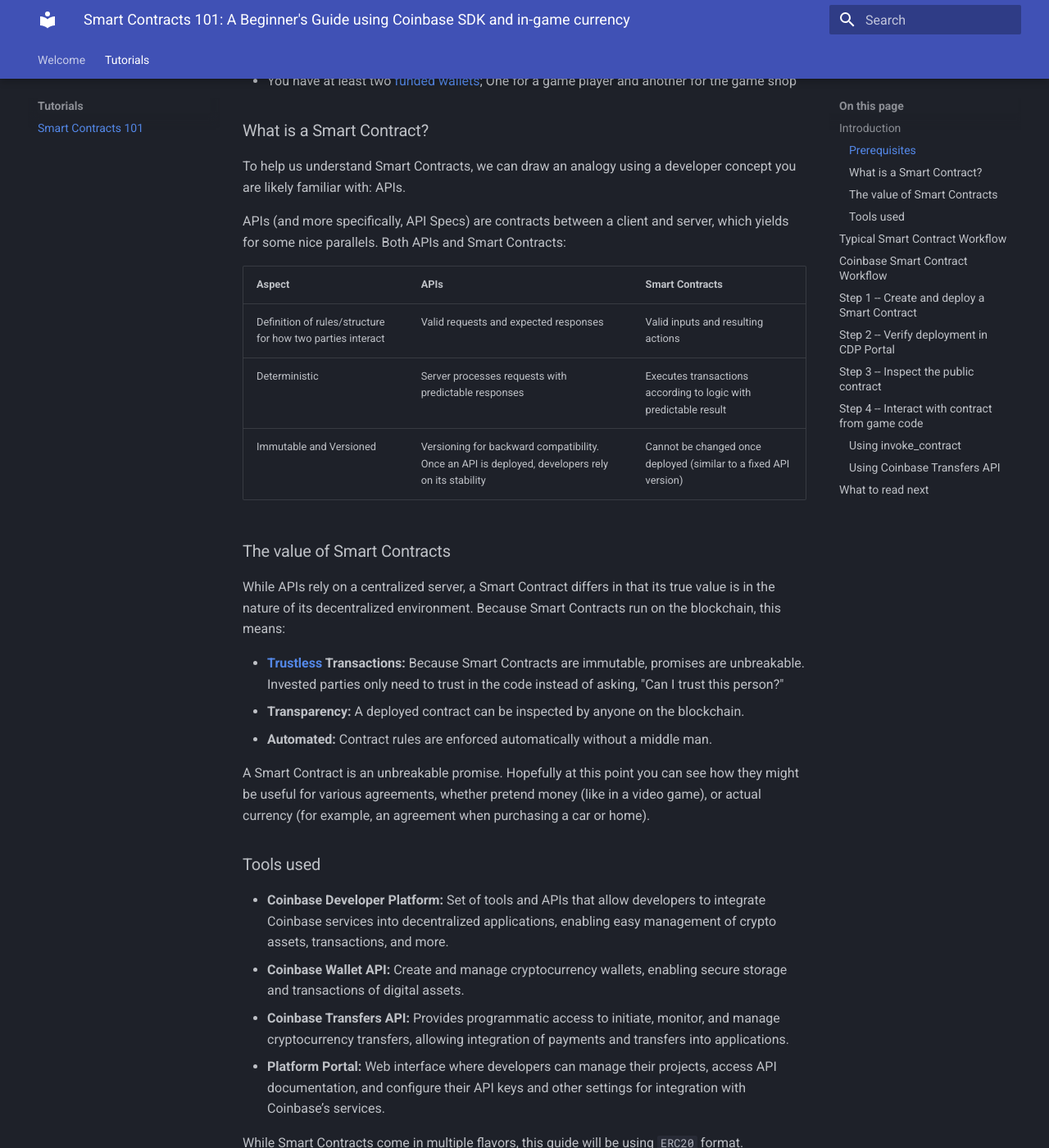
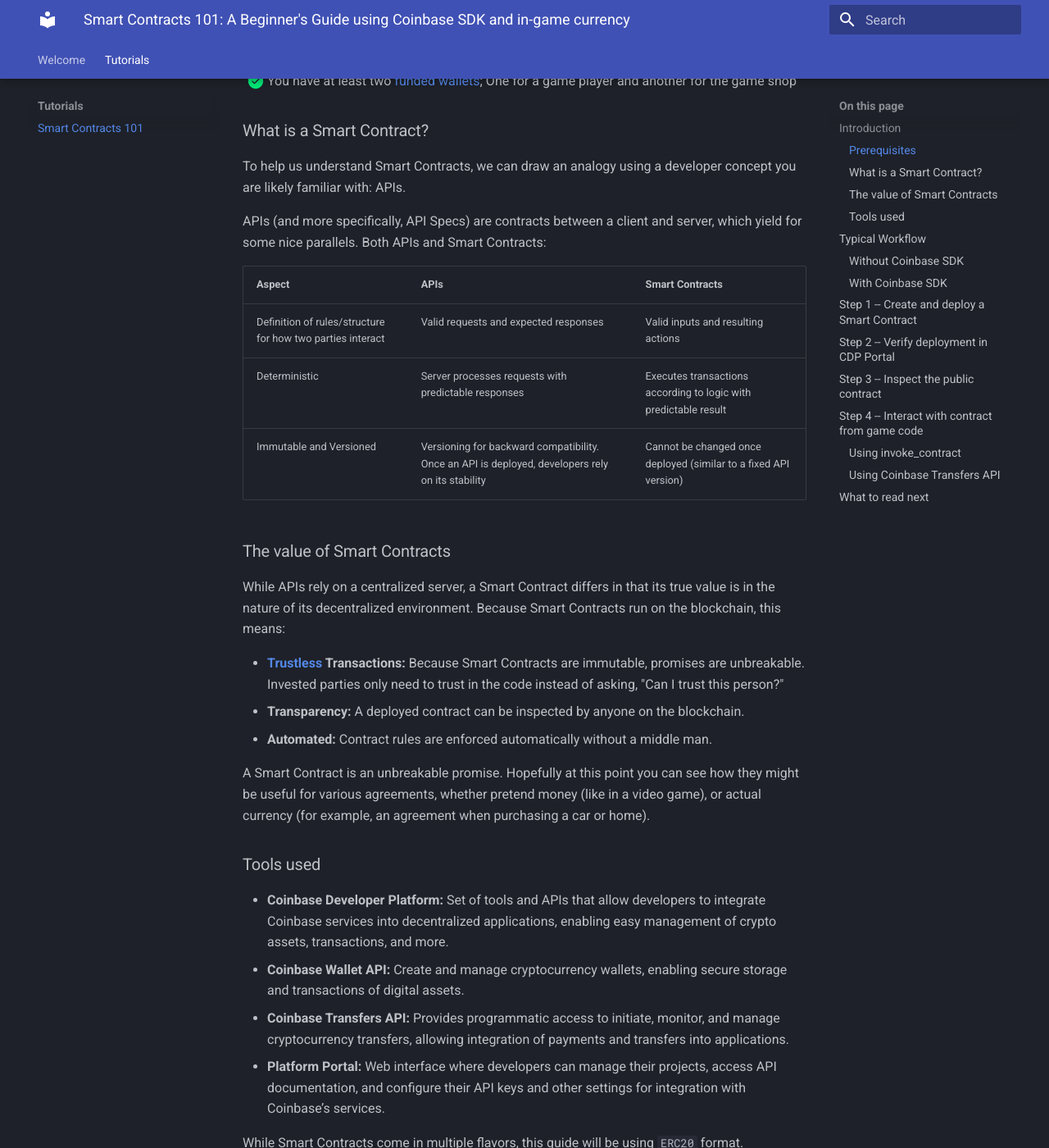
Before and after one commit to cdp-docs/presentation, an MkDocs documentation site: the page built from docs/tutorials/smart-contracts-101.md, in a window 1280 px wide and 1400 px high, scrolled down 813 px. Shown: the whole window at 82% size. Built offline with MkDocs 1.6.1 and Material for MkDocs 9.7.7, drawn with Linux system fonts in a browser that asks for light colours; some of the changed text lies outside the part shown.

Commit message:
Minor formatting edit

```diff
--- a/docs/tutorials/smart-contracts-101.md
+++ b/docs/tutorials/smart-contracts-101.md
@@ -30,14 +30,14 @@
 
 This guide also assumes:
 
-- You are running Python `v3.12.3+`
-- You have at least two [funded wallets](../welcome/backend-create-wallet.md); One for a game player and another for the game shop
+- [x] You are running Python `v3.12.3+`
+- [x] You have at least two [funded wallets](../welcome/backend-create-wallet.md); One for a game player and another for the game shop
 
 ### What is a Smart Contract?
 
 To help us understand Smart Contracts, we can draw an analogy using a developer concept you are likely familiar with: APIs.
 
-APIs (and more specifically, API Specs) are contracts between a client and server, which yields for some nice parallels. Both APIs and Smart Contracts:
+APIs (and more specifically, API Specs) are contracts between a client and server, which yield for some nice parallels. Both APIs and Smart Contracts:
 
 | **Aspect** | **APIs** | **Smart Contracts** |
 |------------|----------|---------------------|
@@ -73,7 +73,9 @@
 
     Read more in the [Open Zeppelin docs](https://docs.openzeppelin.com/contracts/3.x/tokens).
 
-## Typical Smart Contract Workflow
+## Typical Workflow
+
+### Without Coinbase SDK
 
 Typically, to create and deploy an ERC20 Smart Contract involves many steps:
 
@@ -118,7 +120,7 @@
 
 Keep reading and we will compare why the Coinbase Developer Platform SDK makes these process much easier.
 
-## Coinbase Smart Contract Workflow
+### With Coinbase SDK
 
 See how intensive a typical workflow is when creating even a basic Smart Contract? This is where the Coinbase Developer Platform SDK can really step in to alleviate you of your pain!
 
```
